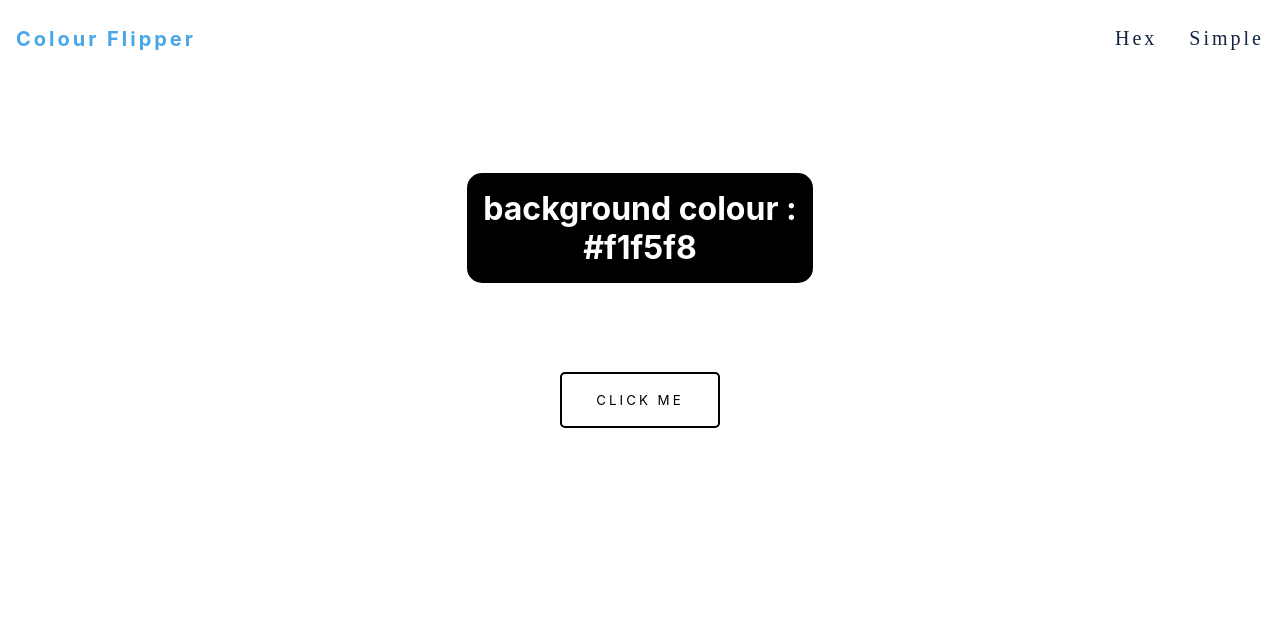
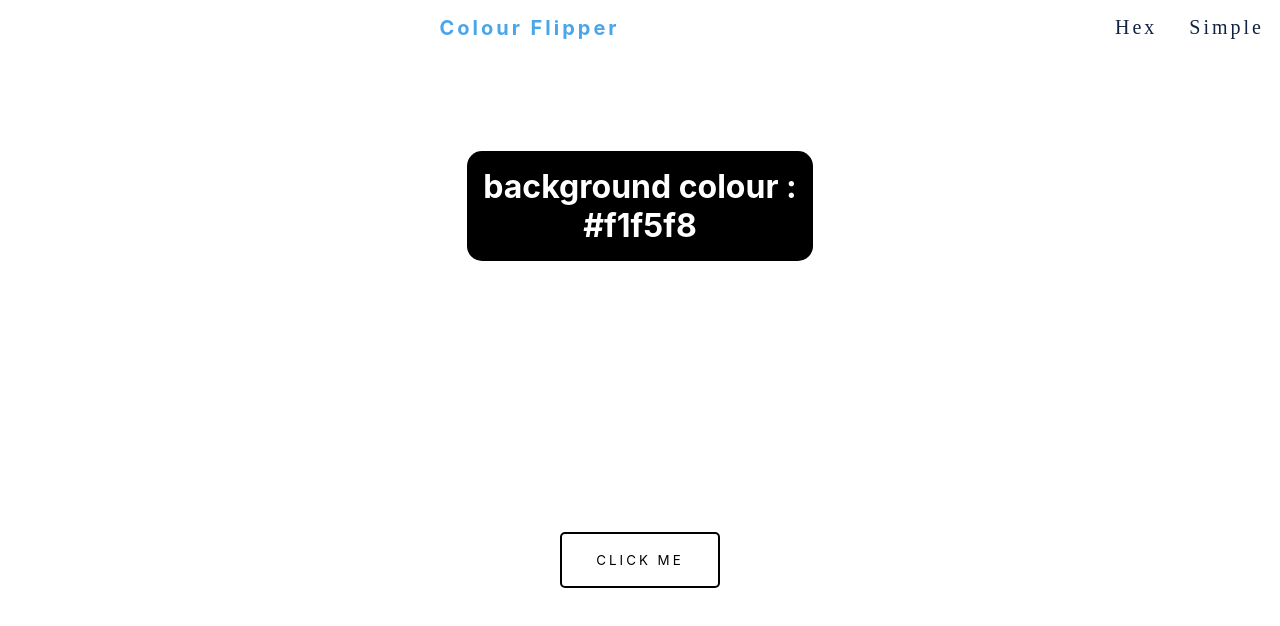
Before and after one commit to oleebranch/color-picker, a website: page index.html in a window 1280 px wide. Drawn offline with Linux system fonts and the light colour scheme.

Commit message:
Fixes button position.

```diff
--- a/styles.css
+++ b/styles.css
@@ -23,7 +23,7 @@ ul li {
 
 h4 {
   font-size: 20px;
-  margin-left: 1rem;
+  margin: auto;
   letter-spacing: 3px;
   font-family: -apple-system, BlinkMacSystemFont, "Segoe UI", Roboto, Oxygen,
     Ubuntu, Cantarell, "Open Sans", "Helvetica Neue", sans-serif;
@@ -79,7 +79,7 @@ button {
   letter-spacing: 3px;
   background: transparent;
   position: absolute;
-  top: 50%;
+  top: 70%;
   left: 50%;
   -ms-transform: translate(-50%, -50%);
   transform: translate(-50%, -50%);
```
